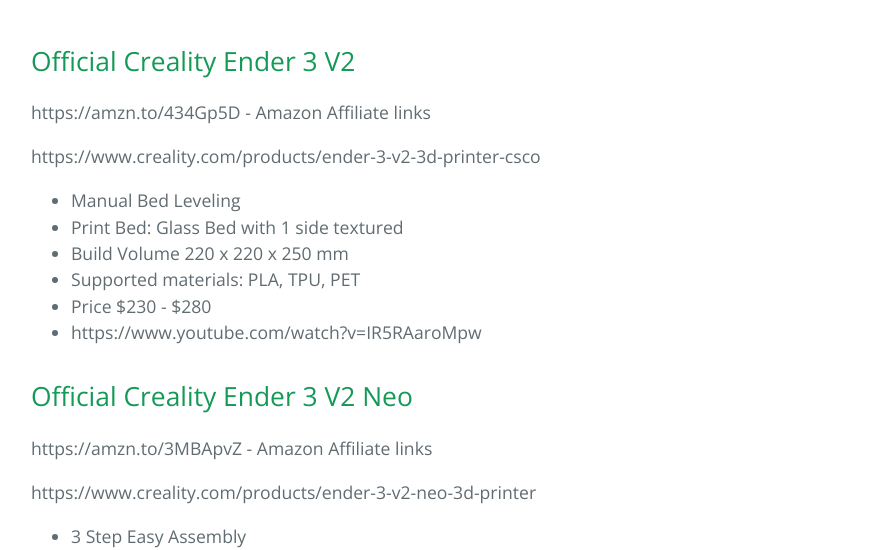
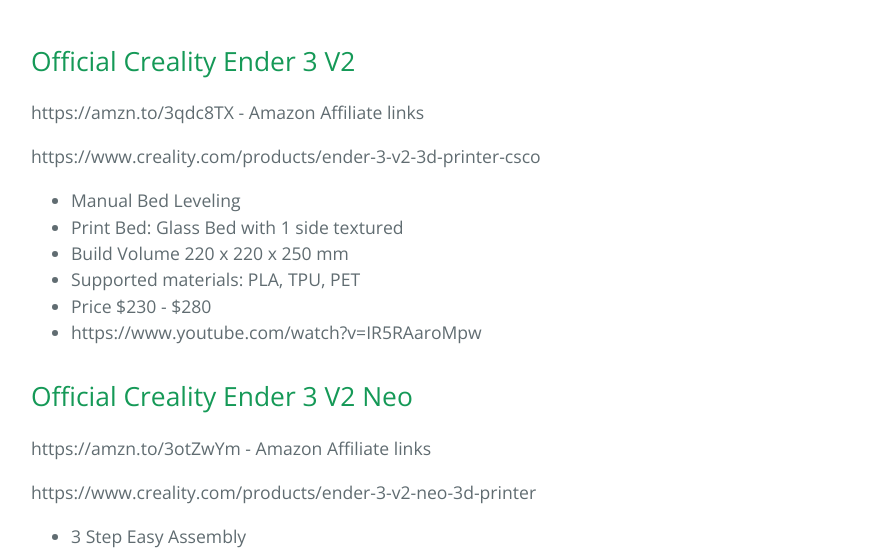
Before and after one commit to jscar-hawk/jscar-hawk.github.io, a Jekyll site: the page built from docs/2023-3d-Printers.md, in a window 1280 px wide and 900 px high, scrolled down 369 px. Shown: the part 160-710 px from the top of the window, without its empty margins (193-1082 px from the left). Built offline with Jekyll 4.4.1, drawn with Linux system fonts in a browser that asks for light colours; part of the change alters nothing that is shown.

Commit message:
Update with new amazon affiliate links 2023-3d-Printers.md

```diff
--- a/docs/2023-3d-Printers.md
+++ b/docs/2023-3d-Printers.md
@@ -11,7 +11,7 @@ Theses are products that I use and recommend!
 # 3D Printers to consider
 
 ## Official Creality Ender 3 V2
-https://amzn.to/434Gp5D - Amazon Affiliate links
+https://amzn.to/3qdc8TX - Amazon Affiliate links
 
 https://www.creality.com/products/ender-3-v2-3d-printer-csco
 
@@ -24,7 +24,7 @@ https://www.creality.com/products/ender-3-v2-3d-printer-csco
 
 
 ## Official Creality Ender 3 V2 Neo
-https://amzn.to/3MBApvZ - Amazon Affiliate links
+https://amzn.to/3otZwYm - Amazon Affiliate links
 
 https://www.creality.com/products/ender-3-v2-neo-3d-printer
 
```
